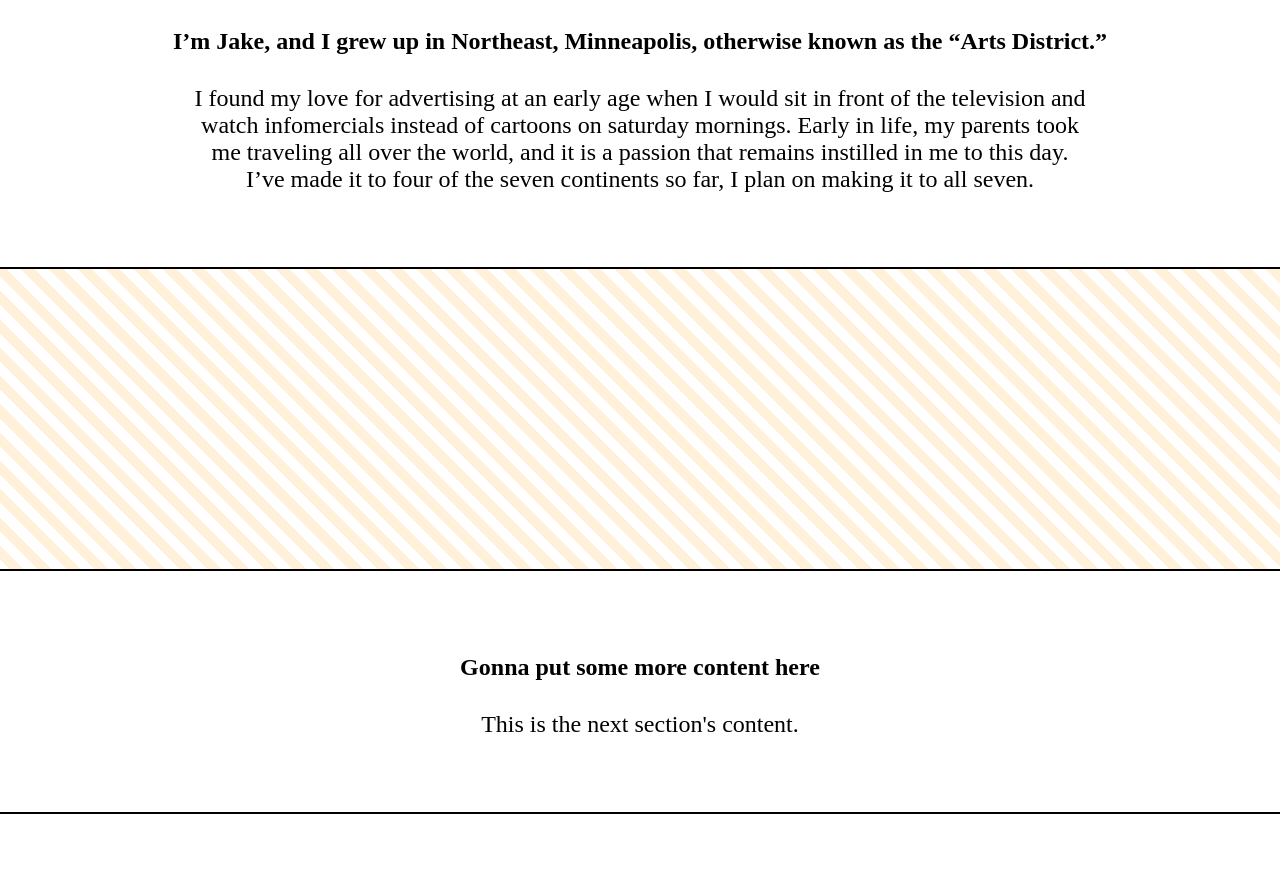
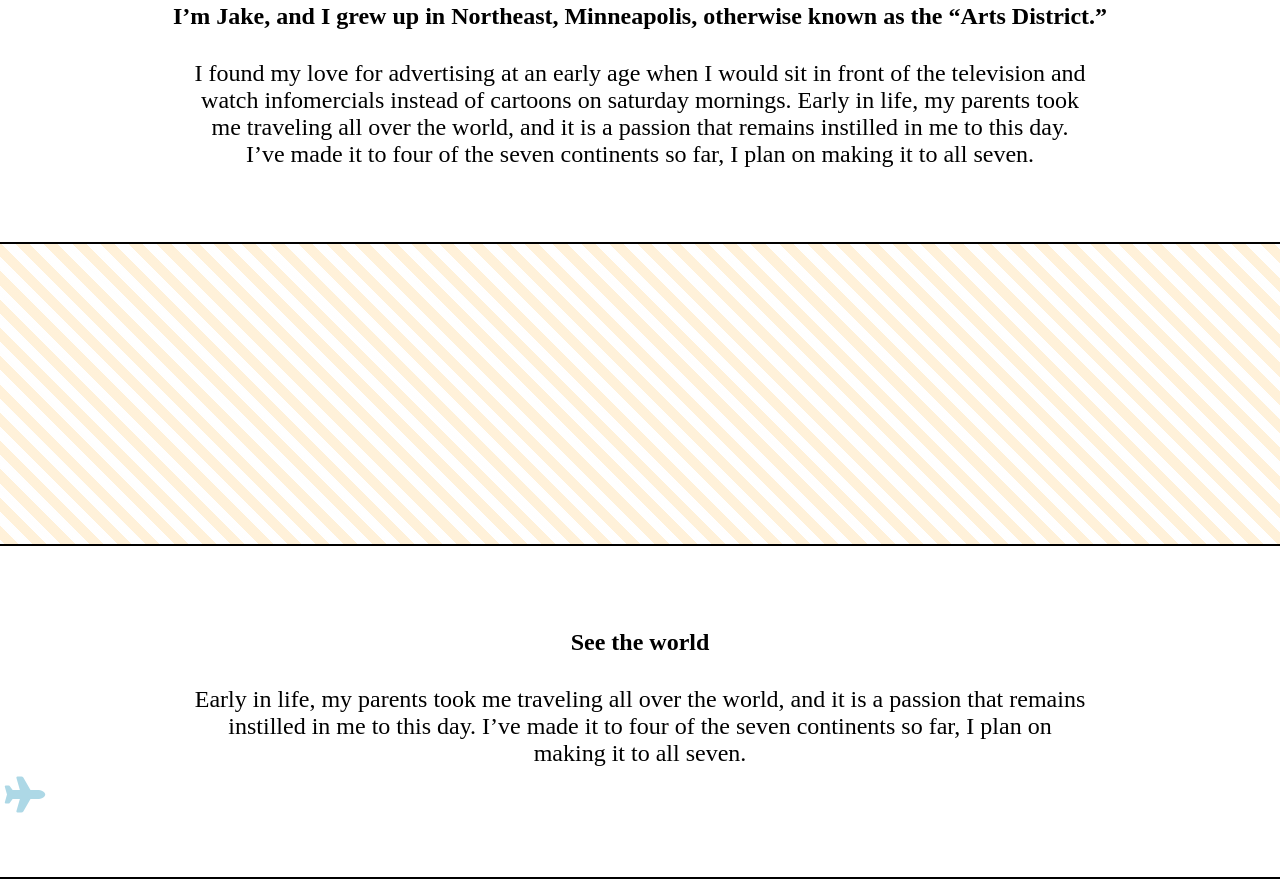
Before and after one commit to schooolman/personalSite, a website: page src/about/about.html in a window 1280 px wide. Shown: the part 777-1656 px from the top of the page. Before the commit the page ends 1591 px from the top, so only its background shows below. Drawn offline with nearby package versions, Linux system fonts and the light colour scheme; files that its build step writes are made by us from their sources.

Commit message:
adding airplane animation

```diff
--- a/src/about/about.html
+++ b/src/about/about.html
@@ -54,10 +54,14 @@
     </div>
 
     <div class="sectionThree">
-        <h2>Gonna put some more content here</h2>
+        <h2>See the world</h2>
         <p>
-          This is the next section's content.
+            Early in life, my parents took me traveling all over the world, and it is a passion that remains instilled in me to this day. I’ve made it to four of the seven continents so far, I plan on making it to all seven.
         </p>
+
+        <div class="airplane">
+            <i class="fa fa-plane" aria-hidden="true"></i>
+        </div>
     </div>
 
 </div>
--- a/src/sass/styles.scss
+++ b/src/sass/styles.scss
@@ -132,7 +132,7 @@ body{
     padding: 5% 0;
     height: 100%;
     background: #ffffff;
-    overflow: visible;
+    overflow: hidden;
     border-top: 2px solid black;
     border-bottom: 2px solid black;
     z-index: 1;
@@ -143,6 +143,24 @@ body{
         margin: 10px auto;
         display: inline-block;
     }
+
+    .airplane {
+        position: relative;
+        display: block;
+        width: 50px;
+        //height: 100px;
+
+
+        .fa-plane {
+            &:before {
+                font-size: 36px;
+                color: lightblue;
+                //position: absolute;
+                //left: 200px;
+            }
+        }
+    }
+
 }
 
 //Back button styling
```
Also changed, not shown: src/css/styles.css.
